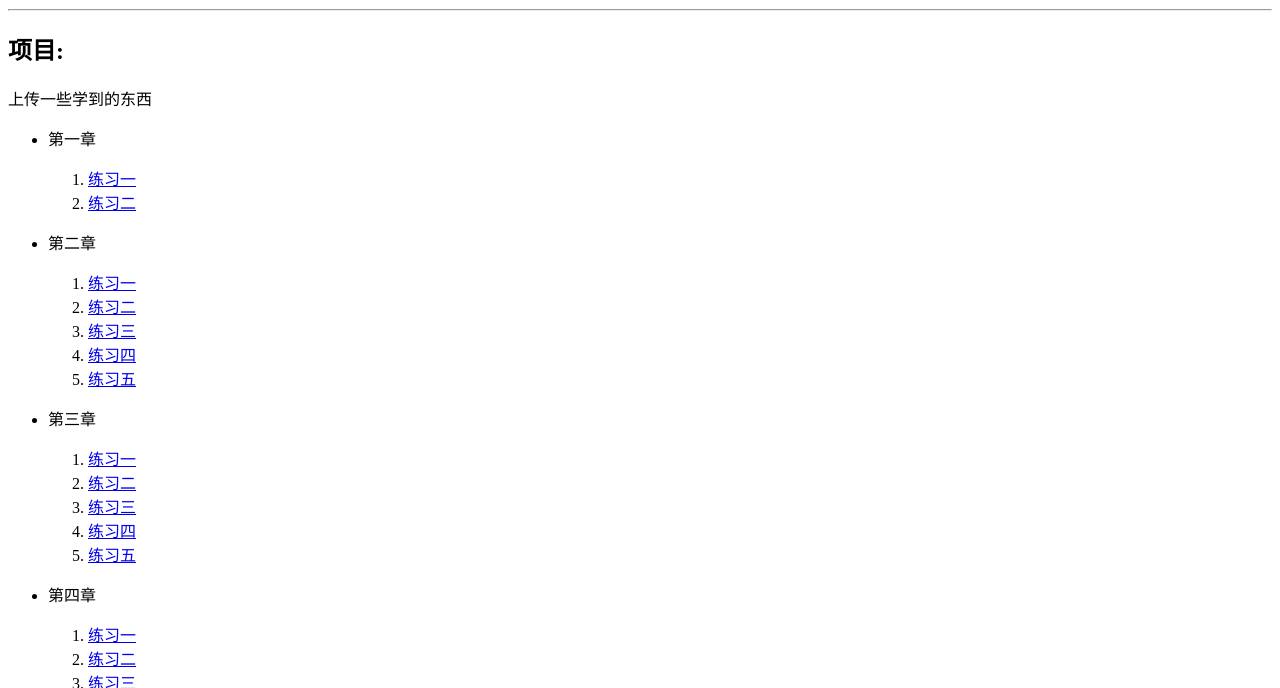
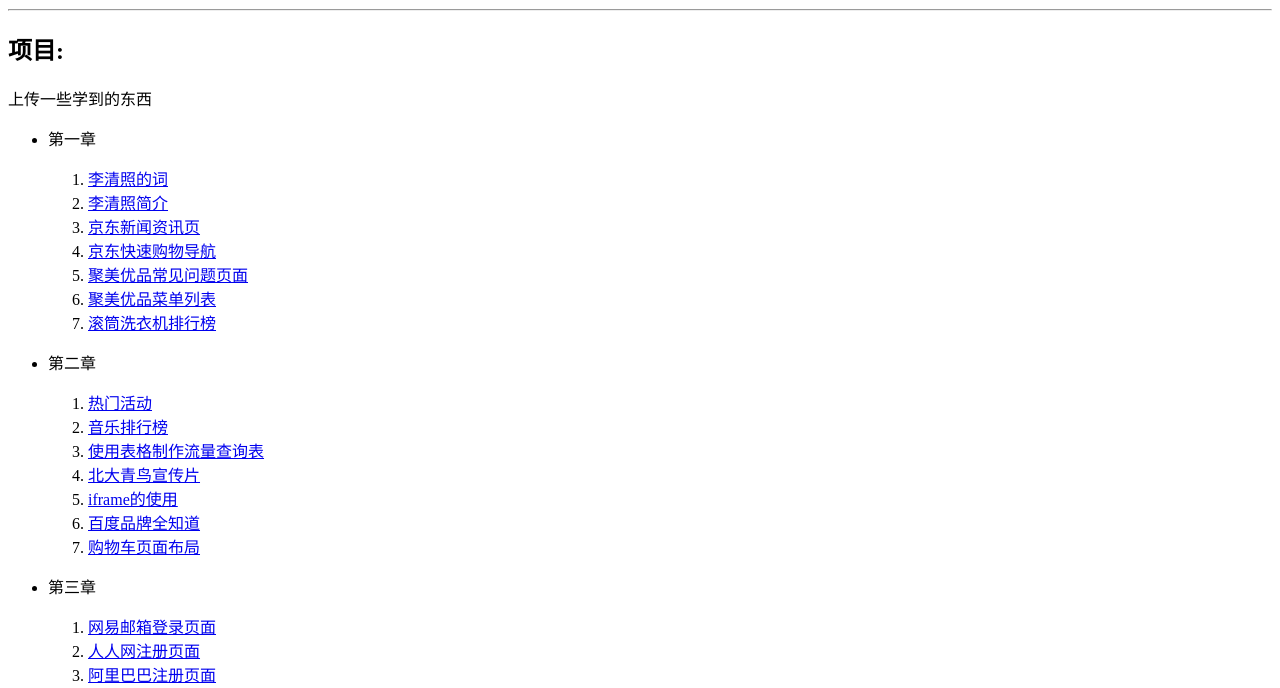
Before and after one commit to BBDL233/BBDL233.github.io, a plain HTML site: page index.html in a window 1280 px wide. Shown: the part 108-796 px from the top of the page. Drawn offline with Linux system fonts and the light colour scheme.

Commit message:
Update index.html

```diff
--- a/index.html
+++ b/index.html
@@ -21,28 +21,35 @@
         <li>
             <p>第一章</p>
             <ol>
-                <li><a href="第一章/练习一.html" title="点击预览" target="_blank">练习一</a></li>
-                <li><a href="第一章/练习二.html" title="点击预览" target="_blank">练习二</a></li>
+                <li><a href="第一章/练习1/练习一.html" title="点击预览" target="_blank">李清照的词</a></li>
+                <li><a href="第一章/练习2/练习二.html" title="点击预览" target="_blank">李清照简介</a></li>
+                <li><a href="第一章/练习3/练习三.html" title="点击预览" target="_blank">京东新闻资讯页</a></li>
+                <li><a href="第一章/练习4/练习四.html" title="点击预览" target="_blank">京东快速购物导航</a></li>
+                <li><a href="第一章/练习5/练习五.html" title="点击预览" target="_blank">聚美优品常见问题页面</a></li>
+                <li><a href="第一章/练习6/练习六.html" title="点击预览" target="_blank">聚美优品菜单列表</a></li>
+                <li><a href="第一章/练习7/练习七.html" title="点击预览" target="_blank">滚筒洗衣机排行榜</a></li>
             </ol>
         </li>
         <li>
             <p>第二章</p>
             <ol>
-                <li><a href="第二章/练习一/练习一.html" title="点击预览" target="_blank">练习一</a></li>
-                <li><a href="第二章/练习二/练习二.html" title="点击预览" target="_blank">练习二</a></li>
-                <li><a href="第二章/练习三/练习三.html" title="点击预览" target="_blank">练习三</a></li>
-                <li><a href="第二章/练习四/练习四.html" title="点击预览" target="_blank">练习四</a></li>
-                <li><a href="第二章/练习五/练习五.html" title="点击预览" target="_blank">练习五</a></li>
+                <li><a href="第二章/练习1/练习一.html" title="点击预览" target="_blank">热门活动</a></li>
+                <li><a href="第二章/练习2/练习二.html" title="点击预览" target="_blank">音乐排行榜</a></li>
+                <li><a href="第二章/练习3/练习三.html" title="点击预览" target="_blank">使用表格制作流量查询表</a></li>
+                <li><a href="第二章/练习4/练习四.html" title="点击预览" target="_blank">北大青鸟宣传片</a></li>
+                <li><a href="第二章/练习5/练习五.html" title="点击预览" target="_blank">iframe的使用</a></li>
+                <li><a href="第一章/练习6/练习六.html" title="点击预览" target="_blank">百度品牌全知道</a></li>
+                <li><a href="第一章/练习7/练习七.html" title="点击预览" target="_blank">购物车页面布局</a></li>
             </ol>
         </li>
         <li>
             <p>第三章</p>
             <ol>
-                <li><a href="第三章/练习一/练习一.html" title="点击预览" target="_blank">练习一</a></li>
-                <li><a href="第三章/练习二/练习二.html" title="点击预览" target="_blank">练习二</a></li>
-                <li><a href="第三章/练习三/练习三.html" title="点击预览" target="_blank">练习三</a></li>
-                <li><a href="第三章/练习四/练习四.html" title="点击预览" target="_blank">练习四</a></li>
-                <li><a href="第三章/练习五/练习五.html" title="点击预览" target="_blank">练习五</a></li>
+                <li><a href="第三章/练习1/练习一.html" title="点击预览" target="_blank">网易邮箱登录页面</a></li>
+                <li><a href="第三章/练习2/练习二.html" title="点击预览" target="_blank">人人网注册页面</a></li>
+                <li><a href="第三章/练习3/练习三.html" title="点击预览" target="_blank">阿里巴巴注册页面</a></li>
+                <li><a href="第三章/练习4/练习四.html" title="点击预览" target="_blank">人人网注册页面完善版</a></li>
+                <li><a href="第三章/练习5/练习五.html" title="点击预览" target="_blank">QQ注册验证</a></li>
             </ol>
         </li>
         <li>
```
